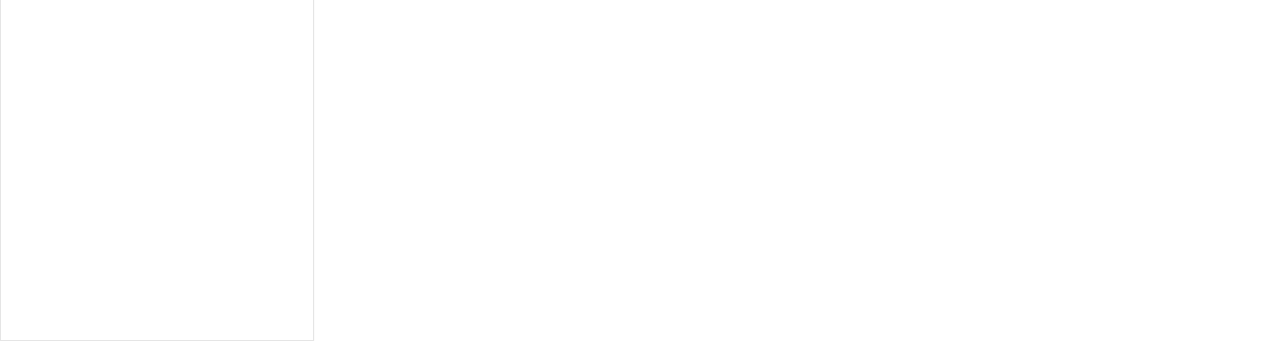
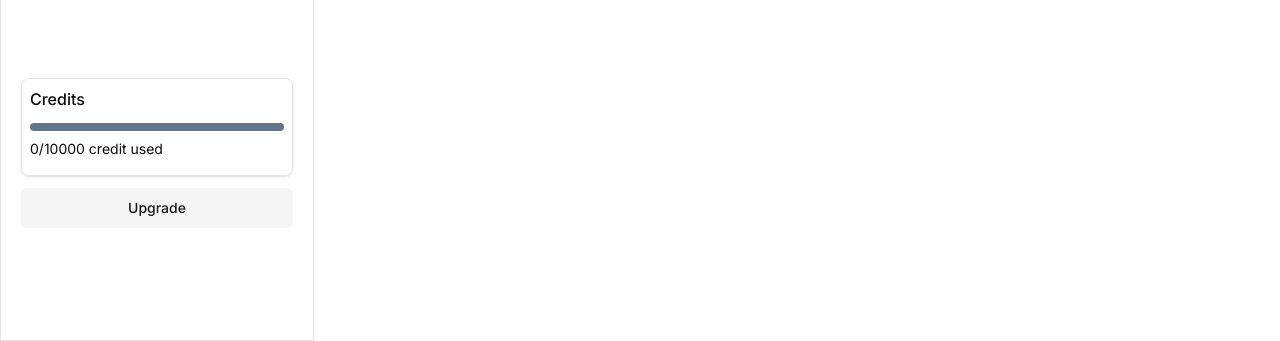
Before and after one commit to tiennm2000/ChatMind, a Next.js app: page /dashboard/history in a window 1280 px wide. Shown: the part 532-873 px from the top of the page. Built offline with nearby package versions, Linux system fonts and the light colour scheme; no server answers.

Commit message:
create usage progress bar

```diff
--- a/actions/ai.ts
+++ b/actions/ai.ts
@@ -88,15 +88,15 @@
         email: email,
         $expr: {
           $and: [
-            { $eq: [{ $year: "$createAt" }, currentYear] },
-            { $eq: [{ $month: "$createAt" }, currentMonth] },
+            { $eq: [{ $year: "$createdAt" }, currentYear] },
+            { $eq: [{ $month: "$createdAt" }, currentMonth] },
           ],
         },
       },
     },
     {
       $project: {
-        $wordCount: {
+        wordCount: {
           $size: {
             $split: [{ $trim: { input: "$content" } }, " "],
           },
@@ -106,9 +106,9 @@
     {
       $group: {
         _id: null,
-        totalWord: { $sum: "$wordCount" },
+        totalWords: { $sum: "$wordCount" },
       },
     },
   ]);
-  return result.length > 0 ? result[0].totalWord : 0;
+  return result.length > 0 ? result[0].totalWords : 0;
 }
--- a/components/context/usage.tsx
+++ b/components/context/usage.tsx
@@ -23,7 +23,7 @@
 
   const fetchUsage = async () => {
     const res = await usageCount(email);
-    setCount(res.data.count);
+    setCount(res);
   };
 
   return (
--- a/components/nav/side-nav.tsx
+++ b/components/nav/side-nav.tsx
@@ -8,6 +8,7 @@
 } from "lucide-react";
 import Link from "next/link";
 import { usePathname } from "next/navigation";
+import Usage from "./usage";
 
 export default function SideNav() {
   const menu = [
@@ -36,7 +37,8 @@
   const path = usePathname();
 
   return (
-    <div className="h-screen p-5 shadow-sm border">
+    <div className="h-dvh p-5 shadow-sm border flex flex-col">
+      <div className="flex-1 space-y-2">
         {menu.map((item, index) => (
           <Link
             href={item.path}
@@ -47,10 +49,15 @@
               path !== item.path && "hover:text-secondary hover:bg-primary"
             )}
           >
-          <item.icon />
+            <item.icon className="w-6 h-6" />
             <span className="hidden md:inline">{item.name}</span>
           </Link>
         ))}
       </div>
+
+      <div className="pb-20 mt-auto">
+        <Usage />
+      </div>
+    </div>
   );
 }
--- /dev/null
+++ b/components/nav/usage.tsx
@@ -0,0 +1,33 @@
+"use client";
+import { useUsage } from "../context/usage";
+import { Button } from "../ui/button";
+
+export default function Usage() {
+  const { count } = useUsage();
+
+  const credits = 10000;
+  const percentage = (count / credits) * 100;
+
+  return (
+    <div className="mt-2">
+      <div className="rounded-lg shadow p-2 border">
+        <h2 className="font-medium">Credits</h2>
+
+        {/* percentage bar */}
+        <div className="h-2 w-full rounded-full bg-slate-500 mt-3">
+          <div
+            className="h-2 rounded-full bg-slate-200"
+            style={{ width: `${percentage}%` }}
+          ></div>
+        </div>
+        <h2 className="text-sm my-2">
+          {count}/{credits} credit used
+        </h2>
+      </div>
+
+      <Button className="w-full my-3 " variant="secondary">
+        Upgrade
+      </Button>
+    </div>
+  );
+}
```
Lines whose indentation alone changed are shown as unchanged.
